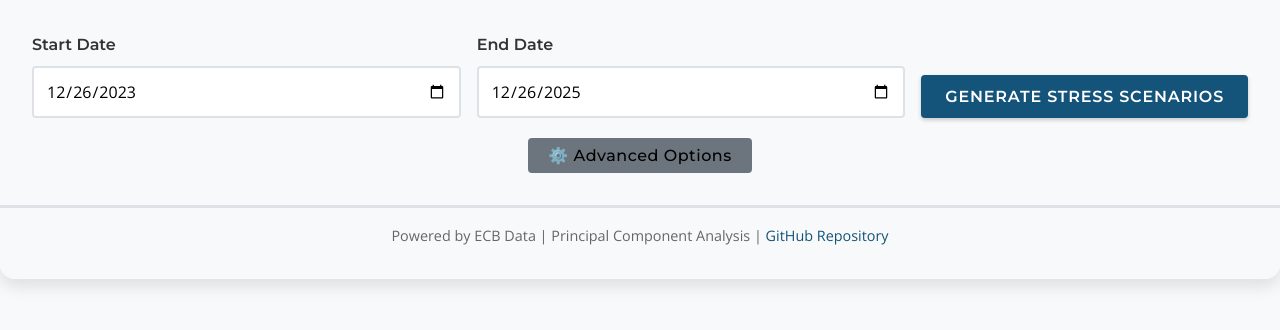
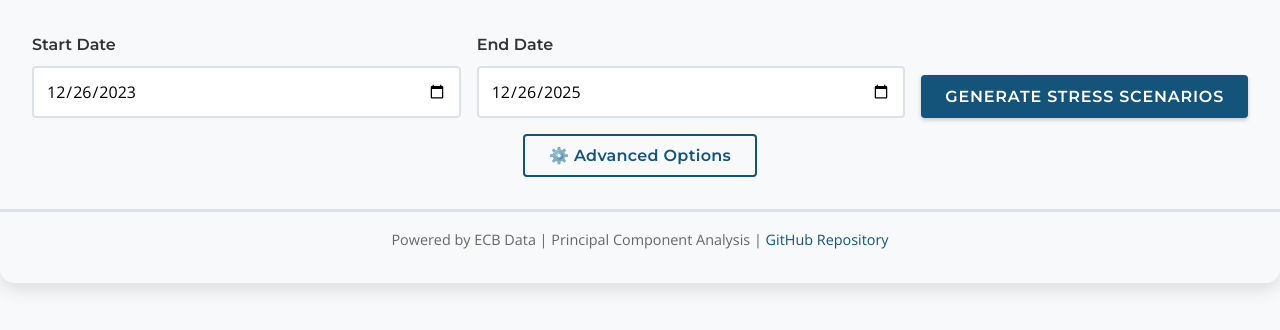
Before and after one commit to bt1985/pca_spotrates, a Flask app: page / in a window 1280 px wide. Shown: the part 231-561 px from the top of the page. Run offline with Flask 3, Linux system fonts and the light colour scheme; some libraries are stand-ins or nearby versions.

Commit message:
Improve Advanced Options styling
- Style Advanced Options button with outlined design
- Add gradient top border to Advanced Options panel
- Improve visual hierarchy and spacing
- Add icon to Advanced Configuration heading
- Better hover effects on button

```diff
--- a/python-webapp/static/css/style.css
+++ b/python-webapp/static/css/style.css
@@ -209,23 +209,59 @@ input[type="number"]:focus {
     box-shadow: 0 0 0 3px rgba(20, 83, 122, 0.1);
 }
 
+.advanced-toggle-container {
+    text-align: center;
+    margin-top: var(--spacing-sm);
+}
+
 .advanced-btn {
-    background-color: #6c757d !important;
-    padding: 8px 20px !important;
+    background-color: transparent !important;
+    color: var(--primary-color) !important;
+    border: 2px solid var(--primary-color) !important;
+    padding: 10px 24px !important;
     text-transform: none;
+    font-weight: 600;
+    letter-spacing: 0.3px;
+    box-shadow: none !important;
+    transition: var(--transition);
+}
+
+.advanced-btn:hover {
+    background-color: var(--primary-color) !important;
+    color: white !important;
+    transform: translateY(0) !important;
+    box-shadow: 0 2px 8px rgba(20, 83, 122, 0.2) !important;
 }
 
 #advancedOptions {
-    margin-top: var(--spacing-sm);
-    padding: var(--spacing-sm);
+    margin-top: var(--spacing-md);
+    padding: var(--spacing-md);
     background: white;
     border-radius: var(--border-radius);
-    border: 1px solid var(--border-color);
+    border: 2px solid var(--primary-light);
+    box-shadow: var(--shadow-sm);
+    position: relative;
+}
+
+#advancedOptions::before {
+    content: '';
+    position: absolute;
+    top: 0;
+    left: 0;
+    width: 100%;
+    height: 4px;
+    background: linear-gradient(90deg, var(--primary-color), var(--secondary-color));
+    border-radius: var(--border-radius) var(--border-radius) 0 0;
 }
 
 #advancedOptions h3 {
     margin-bottom: var(--spacing-sm);
+    margin-top: 0.5rem;
     color: var(--primary-color);
+    font-size: 1.2rem;
+    display: flex;
+    align-items: center;
+    gap: 0.5rem;
 }
 
 small {
--- a/python-webapp/templates/index.html
+++ b/python-webapp/templates/index.html
@@ -35,7 +35,7 @@
                 <button id="analyzeBtn" onclick="performAnalysis()">Generate Stress Scenarios</button>
             </div>
 
-            <div style="margin-top: 20px; text-align: center;">
+            <div class="advanced-toggle-container">
                 <button onclick="toggleAdvancedOptions()" class="advanced-btn">
                     ⚙️ Advanced Options
                 </button>
@@ -43,7 +43,7 @@
 
             <!-- Advanced Options -->
             <div id="advancedOptions" style="display: none;">
-                <h3>Advanced Configuration</h3>
+                <h3><span>⚙️</span> Advanced Configuration</h3>
                 <div class="form-group">
                     <div class="input-group">
                         <label for="nComponents">Number of PCs</label>
```
